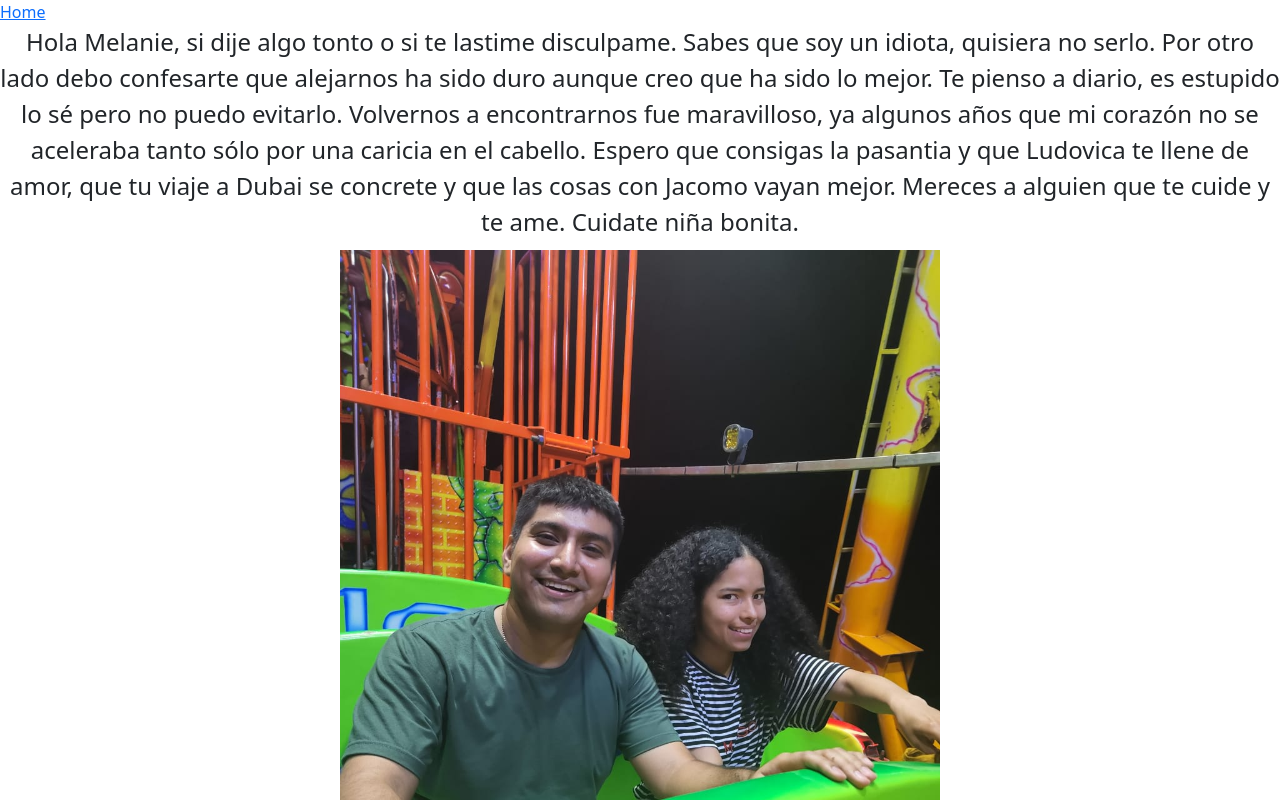
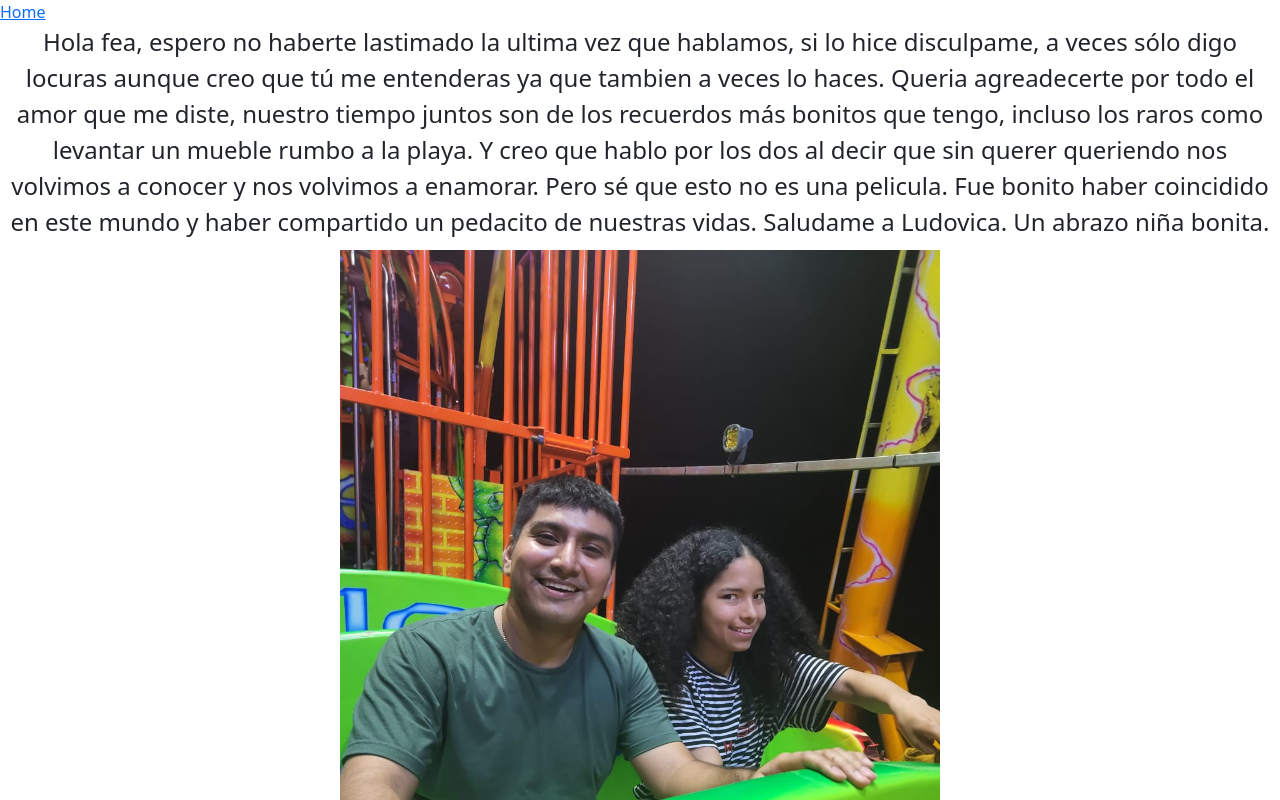
Before and after one commit to AdairAbrigo31/map-report, a SvelteKit app: page /melanie in a window 1280 px wide. Shown: the top 800 px of the page. Built offline with nearby package versions, Linux system fonts and the light colour scheme.

Commit message:
change phrase

```diff
--- a/src/routes/melanie/+page.svelte
+++ b/src/routes/melanie/+page.svelte
@@ -1,14 +1,15 @@
 <main>
     <p class="phrase">
-        Hola Melanie, si dije algo tonto o si te lastime disculpame. Sabes que
-        soy un idiota, quisiera no serlo. Por otro lado debo confesarte que
-        alejarnos ha sido duro aunque creo que ha sido lo mejor. Te pienso a
-        diario, es estupido lo sé pero no puedo evitarlo. Volvernos a
-        encontrarnos fue maravilloso, ya algunos años que mi corazón no se
-        aceleraba tanto sólo por una caricia en el cabello. Espero que consigas
-        la pasantia y que Ludovica te llene de amor, que tu viaje a Dubai se
-        concrete y que las cosas con Jacomo vayan mejor. Mereces a alguien que
-        te cuide y te ame. Cuidate niña bonita.
+        Hola fea, espero no haberte lastimado la ultima vez que hablamos, si lo
+        hice disculpame, a veces sólo digo locuras aunque creo que tú me
+        entenderas ya que tambien a veces lo haces. Queria agreadecerte por todo
+        el amor que me diste, nuestro tiempo juntos son de los recuerdos más
+        bonitos que tengo, incluso los raros como levantar un mueble rumbo a la
+        playa. Y creo que hablo por los dos al decir que sin querer queriendo
+        nos volvimos a conocer y nos volvimos a enamorar. Pero sé que esto no es
+        una pelicula. Fue bonito haber coincidido en este mundo y haber
+        compartido un pedacito de nuestras vidas. Saludame a Ludovica. Un abrazo
+        niña bonita.
     </p>
     <img src="/melanie_adair.jpeg" alt="Melanie" class="melanie-adair-photo" />
 </main>
```
